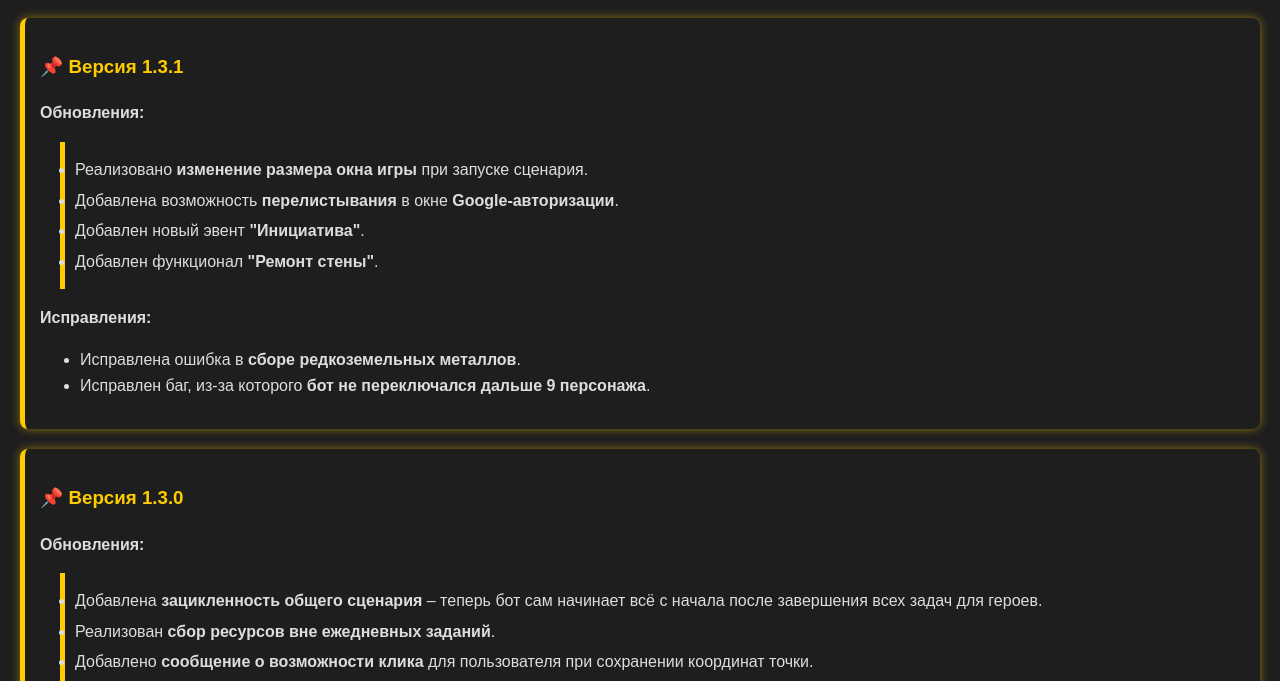
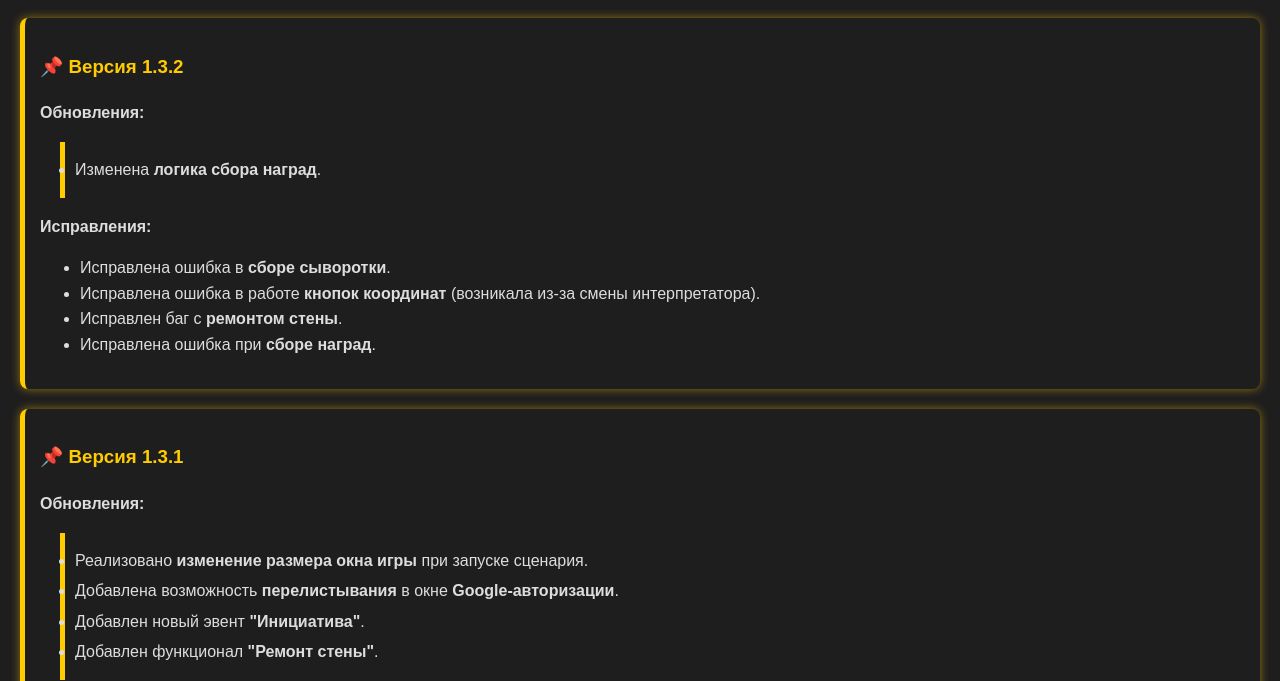
Before and after one commit to EXE-Kroxx/pns_bot_releases, a plain HTML site: page patch_notes.html in a window 1280 px wide. Shown: the part 76-757 px from the top of the page. Drawn offline with Linux system fonts and the light colour scheme.

Commit message:
Update patch_notes.html

```diff
--- a/patch_notes.html
+++ b/patch_notes.html
@@ -101,6 +101,20 @@
 <body>
 
     <h1>Патчноты</h1>
+    <div class="version">
+        <h3>📌 Версия 1.3.2</h3>
+        <b>Обновления:</b>
+        <ul class="update">
+            <li>Изменена <b>логика сбора наград</b>.</li>
+        </ul>
+        <b>Исправления:</b>
+        <ul class="fix">
+            <li>Исправлена ошибка в <b>сборе сыворотки</b>.</li>
+            <li>Исправлена ошибка в работе <b>кнопок координат</b> (возникала из-за смены интерпретатора).</li>
+            <li>Исправлен баг с <b>ремонтом стены</b>.</li>
+            <li>Исправлена ошибка при <b>сборе наград</b>.</li>
+        </ul>
+    </div>
     <div class="version">
         <h3>📌 Версия 1.3.1</h3>
         <b>Обновления:</b>
```
